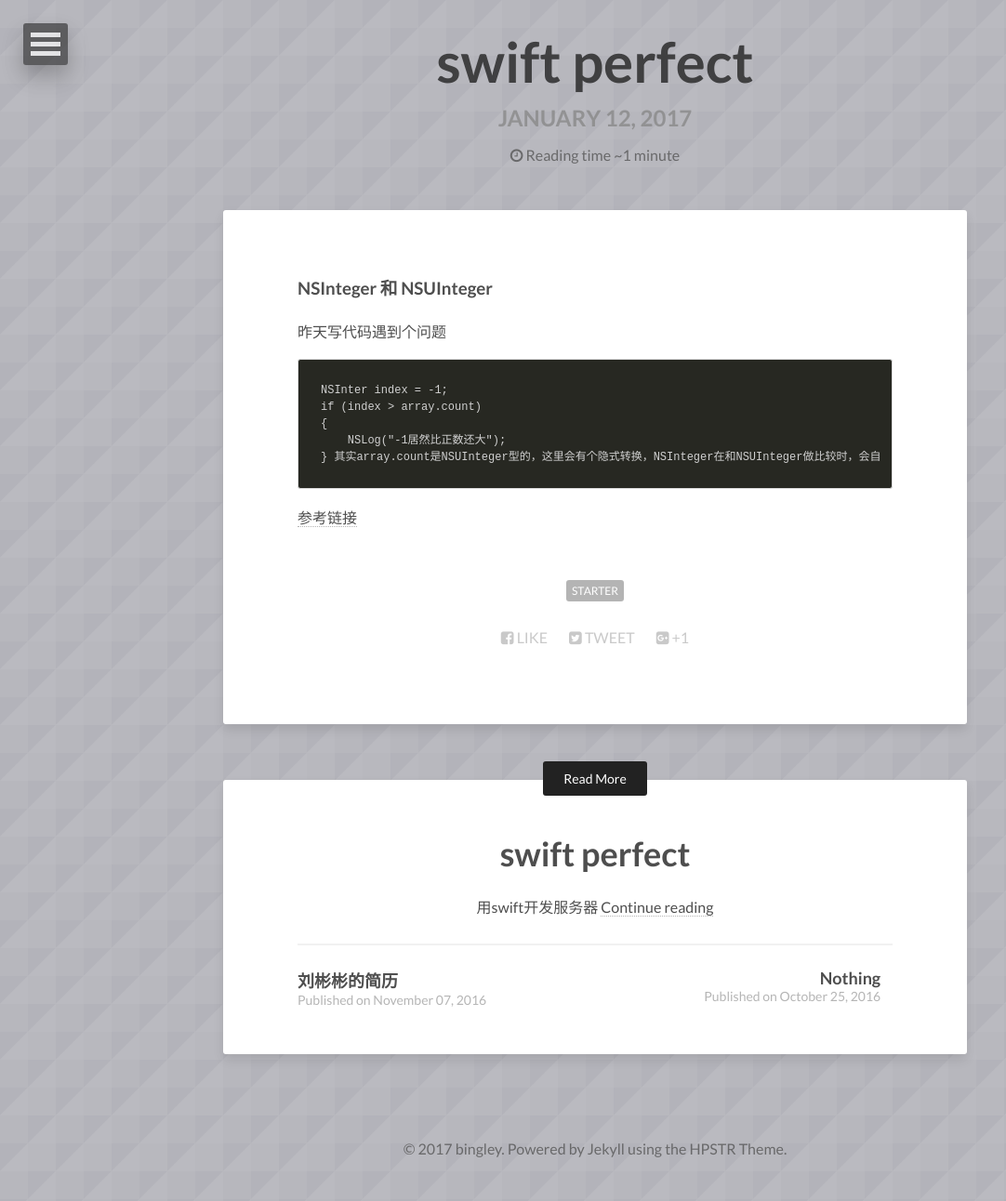
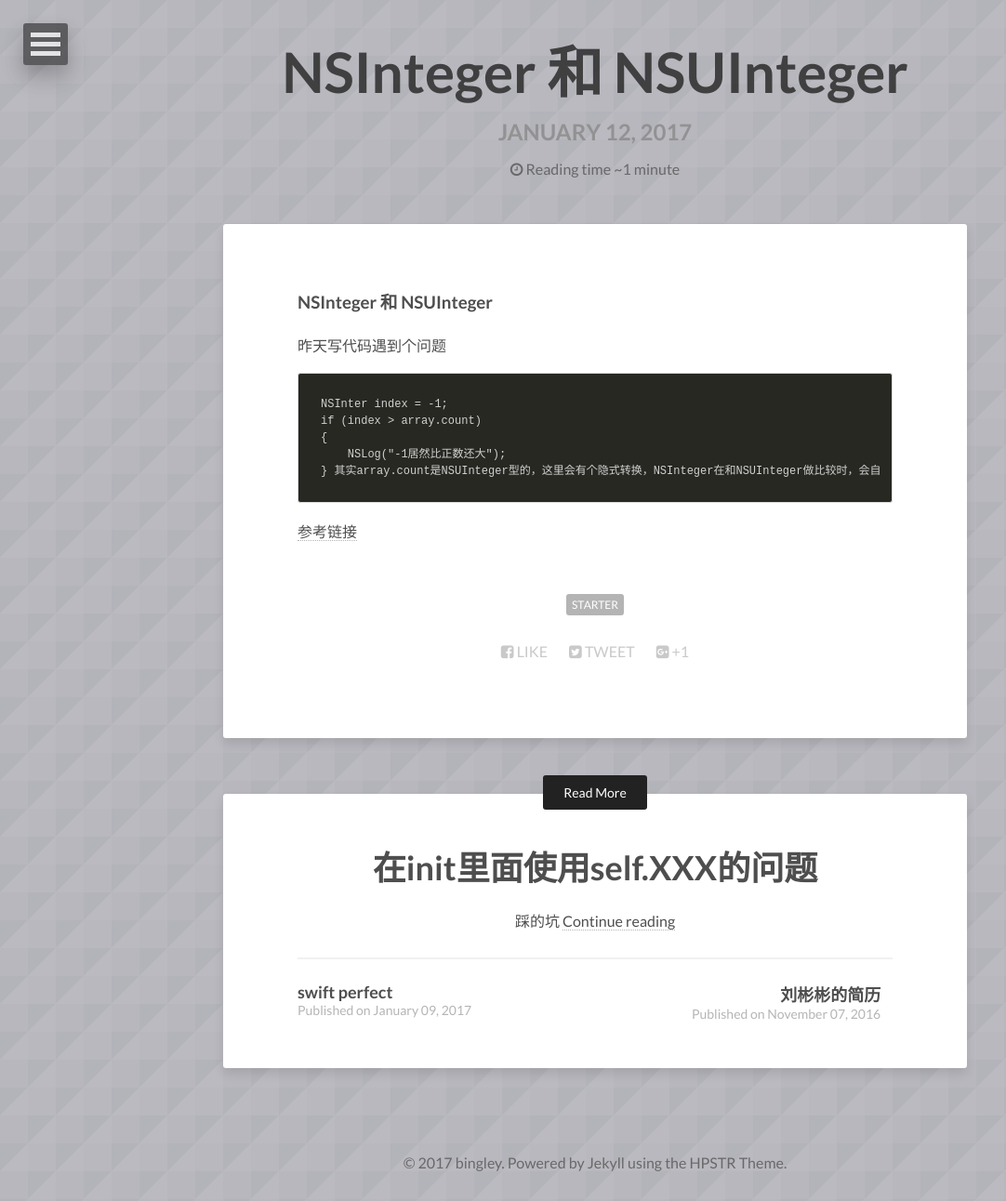
Before and after one commit to Archera/bingley, a Jekyll site: the page built from _posts/2017-01-12-NSIntegerAndNSUInteger.md, in a window 1280 px wide. Shown: the whole page at 93% size, without its empty margins (0-1082 px from the left). Built offline with Jekyll 4.4.1, drawn with Linux system fonts in a browser that asks for light colours; nearby versions of some CDN libraries.

Commit message:
踩的坑系列

```diff
--- a/_posts/2017-01-12-NSIntegerAndNSUInteger.md
+++ b/_posts/2017-01-12-NSIntegerAndNSUInteger.md
@@ -1,7 +1,7 @@
 ---
 layout: post
-title: swift perfect
-description: 用swift开发服务器
+title: NSInteger 和 NSUInteger
+description: NSInteger 和 NSUInteger
 tags: starter
 image:
   background: triangular.png
```
Also changed, not shown: _posts/2017-01-12-init的正确打开方式.md (added, +52 -0 lines).
